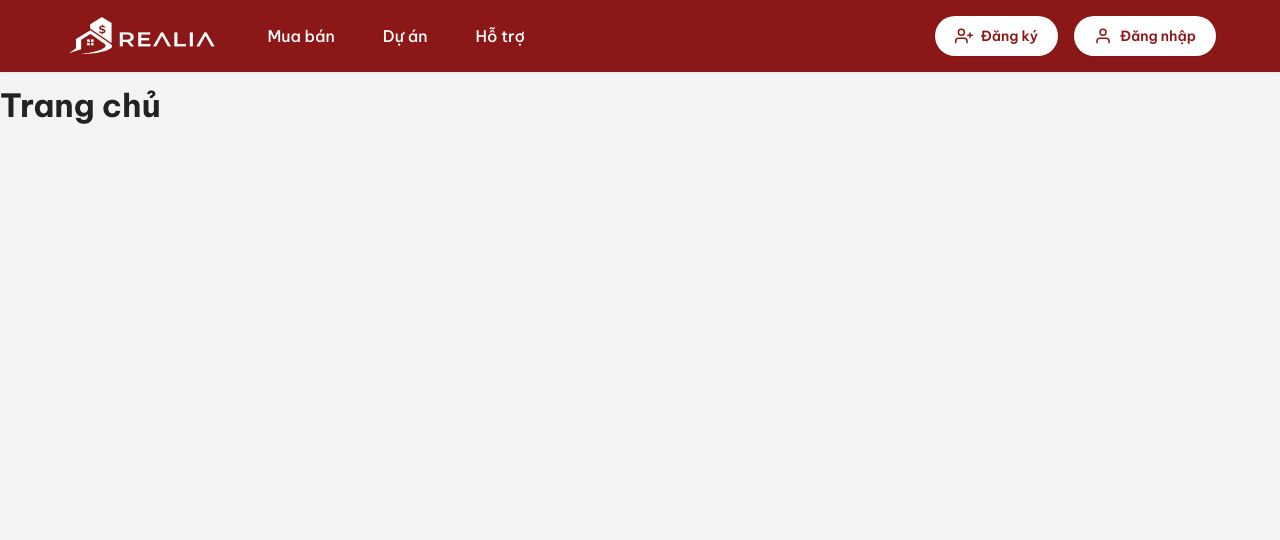
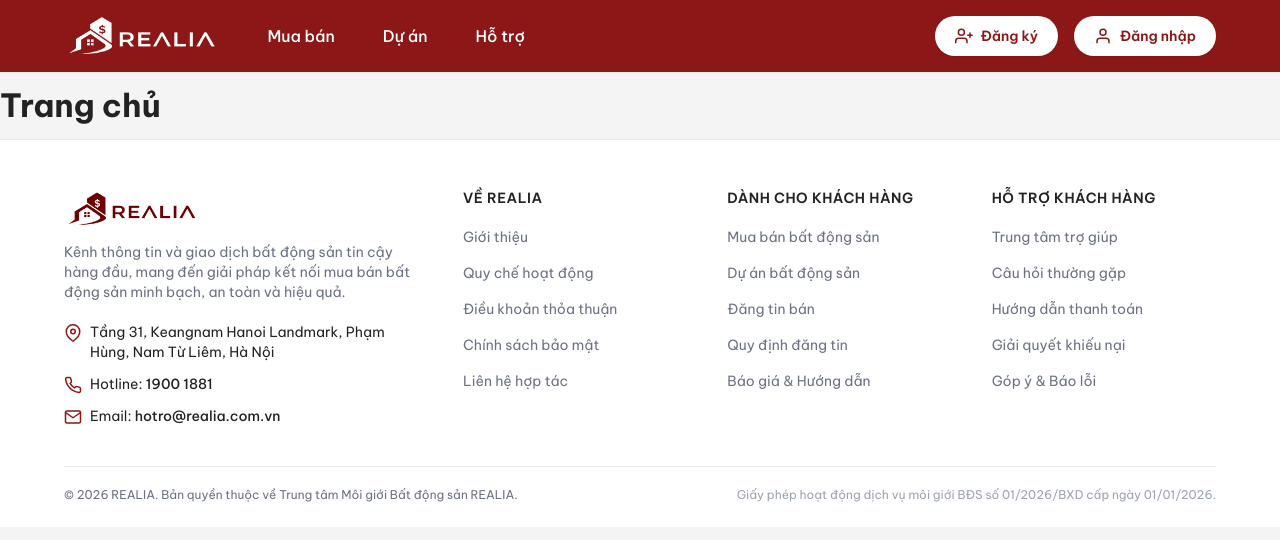
Before and after one commit to CodeGym-mockup-gr5/bds-frontend-reactjs, a React (Vite) app: page / in a window 1280 px wide. Shown: the top 540 px of the page. Built offline with nearby package versions, Linux system fonts and the light colour scheme; no server answers.

Commit message:
feat: implement desktop footer component #10

```diff
--- a/src/features/shared/layout/Footer.jsx
+++ b/src/features/shared/layout/Footer.jsx
@@ -1,3 +1,109 @@
+import { Link } from 'react-router-dom';
+import logoColor from '../../../assets/images/logo-color.png';
+import { THONG_TIN_LIEN_HE, COT_LIEN_KET, THONG_TIN_BAN_QUYEN } from './constants/footerData';
+import styles from './Footer.module.css';
+
 export default function Footer() {
-  return <footer />;
+  return (
+    <footer className={styles.footer}>
+      <div className={styles.container}>
+        <div className={styles.topSection}>
+          <div className={styles.brandColumn}>
+            <Link to="/" className={styles.logoLink} aria-label="REALIA - Về trang chủ">
+              <img src={logoColor} alt="REALIA" className={styles.logoImage} />
+            </Link>
+            <p className={styles.description}>{THONG_TIN_LIEN_HE.moTa}</p>
+
+            <ul className={styles.contactList}>
+              <li className={styles.contactItem}>
+                <svg
+                  className={styles.contactIcon}
+                  viewBox="0 0 24 24"
+                  fill="none"
+                  stroke="currentColor"
+                  strokeWidth="2"
+                  strokeLinecap="round"
+                  strokeLinejoin="round"
+                  aria-hidden="true"
+                >
+                  <path d="M21 10c0 7-9 13-9 13s-9-6-9-13a9 9 0 0 1 18 0z" />
+                  <circle cx="12" cy="10" r="3" />
+                </svg>
+                <span>{THONG_TIN_LIEN_HE.diaChi}</span>
+              </li>
+
+              <li className={styles.contactItem}>
+                <svg
+                  className={styles.contactIcon}
+                  viewBox="0 0 24 24"
+                  fill="none"
+                  stroke="currentColor"
+                  strokeWidth="2"
+                  strokeLinecap="round"
+                  strokeLinejoin="round"
+                  aria-hidden="true"
+                >
+                  <path d="M22 16.92v3a2 2 0 0 1-2.18 2 19.79 19.79 0 0 1-8.63-3.07 19.5 19.5 0 0 1-6-6 19.79 19.79 0 0 1-3.07-8.67A2 2 0 0 1 4.11 2h3a2 2 0 0 1 2 1.72 12.84 12.84 0 0 0 .7 2.81 2 2 0 0 1-.45 2.11L8.09 9.91a16 16 0 0 0 6 6l1.27-1.27a2 2 0 0 1 2.11-.45 12.84 12.84 0 0 0 2.81.7A2 2 0 0 1 22 16.92z" />
+                </svg>
+                <span>
+                  Hotline:{' '}
+                  <a href={THONG_TIN_LIEN_HE.hotlineHref} className={styles.contactLink}>
+                    {THONG_TIN_LIEN_HE.hotline}
+                  </a>
+                </span>
+              </li>
+
+              <li className={styles.contactItem}>
+                <svg
+                  className={styles.contactIcon}
+                  viewBox="0 0 24 24"
+                  fill="none"
+                  stroke="currentColor"
+                  strokeWidth="2"
+                  strokeLinecap="round"
+                  strokeLinejoin="round"
+                  aria-hidden="true"
+                >
+                  <path d="M4 4h16c1.1 0 2 .9 2 2v12c0 1.1-.9 2-2 2H4c-1.1 0-2-.9-2-2V6c0-1.1.9-2 2-2z" />
+                  <polyline points="22,6 12,13 2,6" />
+                </svg>
+                <span>
+                  Email:{' '}
+                  <a href={THONG_TIN_LIEN_HE.emailHref} className={styles.contactLink}>
+                    {THONG_TIN_LIEN_HE.email}
+                  </a>
+                </span>
+              </li>
+            </ul>
+          </div>
+
+          {COT_LIEN_KET.map((cot) => (
+            <div key={cot.id} className={styles.linksColumn}>
+              <h3 className={styles.columnHeading}>{cot.tieuDe}</h3>
+              <ul className={styles.linkList}>
+                {cot.danhSach.map((item) => (
+                  <li key={item.id} className={styles.linkItem}>
+                    {item.noiBo ? (
+                      <Link to={item.duongDan} className={styles.navLink}>
+                        {item.nhan}
+                      </Link>
+                    ) : (
+                      <a href={item.duongDan} className={styles.navLink}>
+                        {item.nhan}
+                      </a>
+                    )}
+                  </li>
+                ))}
+              </ul>
+            </div>
+          ))}
+        </div>
+
+        <div className={styles.bottomSection}>
+          <p className={styles.copyrightText}>{THONG_TIN_BAN_QUYEN.banQuyen}</p>
+          <p className={styles.noteText}>{THONG_TIN_BAN_QUYEN.ghiChu}</p>
+        </div>
+      </div>
+    </footer>
+  );
 }
--- /dev/null
+++ b/src/features/shared/layout/Footer.module.css
@@ -0,0 +1,173 @@
+.footer {
+  background-color: var(--color-white);
+  border-top: 1px solid var(--color-neutral-200);
+  font-family: var(--font-family-base);
+  color: var(--color-neutral-900);
+  margin-top: auto;
+}
+
+.container {
+  max-width: 1200px;
+  margin: 0 auto;
+  padding: var(--space-48) var(--space-24) var(--space-24);
+}
+
+.topSection {
+  display: grid;
+  grid-template-columns: 1.6fr 1fr 1fr 1fr;
+  gap: var(--space-40);
+}
+
+.brandColumn {
+  display: flex;
+  flex-direction: column;
+  gap: var(--space-12);
+}
+
+.logoLink {
+  display: inline-flex;
+  align-items: center;
+  align-self: flex-start;
+  border-radius: var(--radius-md);
+  outline: none;
+  transition: opacity 0.15s ease;
+}
+
+.logoLink:hover {
+  opacity: 0.9;
+}
+
+.logoLink:focus-visible {
+  outline: 2px solid var(--color-primary-600);
+  outline-offset: 4px;
+}
+
+.logoImage {
+  height: 42px;
+  width: auto;
+  object-fit: contain;
+}
+
+.description {
+  margin: 0;
+  font-size: var(--text-body-size);
+  line-height: var(--text-body-line-height);
+  color: var(--color-neutral-600);
+}
+
+.contactList {
+  list-style: none;
+  margin: var(--space-8) 0 0;
+  padding: 0;
+  display: flex;
+  flex-direction: column;
+  gap: var(--space-12);
+}
+
+.contactItem {
+  display: flex;
+  align-items: flex-start;
+  gap: var(--space-8);
+  font-size: var(--text-body-size);
+  line-height: var(--text-body-line-height);
+  color: var(--color-neutral-900);
+}
+
+.contactIcon {
+  width: 18px;
+  height: 18px;
+  color: var(--color-primary-600);
+  flex-shrink: 0;
+  margin-top: 2px;
+}
+
+.contactLink {
+  color: var(--color-neutral-900);
+  text-decoration: none;
+  font-weight: 500;
+  transition: color 0.15s ease;
+  border-radius: var(--radius-sm);
+}
+
+.contactLink:hover {
+  color: var(--color-primary-600);
+}
+
+.contactLink:focus-visible {
+  outline: 2px solid var(--color-primary-600);
+  outline-offset: 2px;
+}
+
+.linksColumn {
+  display: flex;
+  flex-direction: column;
+}
+
+.columnHeading {
+  margin: 0 0 var(--space-16);
+  font-size: var(--text-label-size);
+  line-height: var(--text-label-line-height);
+  font-weight: 600;
+  color: var(--color-neutral-900);
+  text-transform: uppercase;
+  letter-spacing: 0.5px;
+}
+
+.linkList {
+  list-style: none;
+  margin: 0;
+  padding: 0;
+  display: flex;
+  flex-direction: column;
+  gap: var(--space-12);
+}
+
+.linkItem {
+  margin: 0;
+}
+
+.navLink {
+  display: inline-block;
+  font-size: var(--text-body-size);
+  line-height: var(--text-body-line-height);
+  color: var(--color-neutral-600);
+  text-decoration: none;
+  transition:
+    color 0.15s ease,
+    transform 0.15s ease;
+  border-radius: var(--radius-sm);
+}
+
+.navLink:hover {
+  color: var(--color-primary-600);
+  transform: translateX(2px);
+}
+
+.navLink:focus-visible {
+  outline: 2px solid var(--color-primary-600);
+  outline-offset: 2px;
+}
+
+.bottomSection {
+  margin-top: var(--space-40);
+  padding-top: var(--space-20);
+  border-top: 1px solid var(--color-neutral-200);
+  display: flex;
+  align-items: center;
+  justify-content: space-between;
+  gap: var(--space-16);
+}
+
+.copyrightText {
+  margin: 0;
+  font-size: var(--text-caption-size);
+  line-height: var(--text-caption-line-height);
+  color: var(--color-neutral-600);
+}
+
+.noteText {
+  margin: 0;
+  font-size: var(--text-caption-size);
+  line-height: var(--text-caption-line-height);
+  color: var(--color-neutral-400);
+}
--- /dev/null
+++ b/src/features/shared/layout/constants/footerData.js
@@ -0,0 +1,50 @@
+export const THONG_TIN_LIEN_HE = {
+  ten: 'Trung tâm Môi giới Bất động sản REALIA',
+  moTa: 'Kênh thông tin và giao dịch bất động sản tin cậy hàng đầu, mang đến giải pháp kết nối mua bán bất động sản minh bạch, an toàn và hiệu quả.',
+  diaChi: 'Tầng 31, Keangnam Hanoi Landmark, Phạm Hùng, Nam Từ Liêm, Hà Nội',
+  hotline: '1900 1881',
+  hotlineHref: 'tel:19001881',
+  email: 'hotro@realia.com.vn',
+  emailHref: 'mailto:hotro@realia.com.vn',
+};
+
+export const COT_LIEN_KET = [
+  {
+    id: 've-realia',
+    tieuDe: 'Về REALIA',
+    danhSach: [
+      { id: 'gioi-thieu', nhan: 'Giới thiệu', duongDan: '#gioi-thieu' },
+      { id: 'quy-che', nhan: 'Quy chế hoạt động', duongDan: '#quy-che-hoat-dong' },
+      { id: 'dieu-khoan', nhan: 'Điều khoản thỏa thuận', duongDan: '#dieu-khoan' },
+      { id: 'bao-mat', nhan: 'Chính sách bảo mật', duongDan: '#chinh-sach-bao-mat' },
+      { id: 'lien-he', nhan: 'Liên hệ hợp tác', duongDan: '#lien-he' },
+    ],
+  },
+  {
+    id: 'danh-cho-khach-hang',
+    tieuDe: 'Dành cho khách hàng',
+    danhSach: [
+      { id: 'mua-ban', nhan: 'Mua bán bất động sản', duongDan: '/bat-dong-san', noiBo: true },
+      { id: 'du-an', nhan: 'Dự án bất động sản', duongDan: '/du-an', noiBo: true },
+      { id: 'dang-tin', nhan: 'Đăng tin bán', duongDan: '/dang-tin', noiBo: true },
+      { id: 'quy-dinh', nhan: 'Quy định đăng tin', duongDan: '#quy-dinh-dang-tin' },
+      { id: 'huong-dan', nhan: 'Báo giá & Hướng dẫn', duongDan: '#huong-dan' },
+    ],
+  },
+  {
+    id: 'ho-tro',
+    tieuDe: 'Hỗ trợ khách hàng',
+    danhSach: [
+      { id: 'trung-tam-ho-tro', nhan: 'Trung tâm trợ giúp', duongDan: '/ho-tro', noiBo: true },
+      { id: 'faq', nhan: 'Câu hỏi thường gặp', duongDan: '#cau-hoi-thuong-gap' },
+      { id: 'thanh-toan', nhan: 'Hướng dẫn thanh toán', duongDan: '#thanh-toan' },
+      { id: 'khieu-nai', nhan: 'Giải quyết khiếu nại', duongDan: '#giai-quyet-khieu-nai' },
+      { id: 'gop-y', nhan: 'Góp ý & Báo lỗi', duongDan: '#gop-y-bao-loi' },
+    ],
+  },
+];
+
+export const THONG_TIN_BAN_QUYEN = {
+  banQuyen: '© 2026 REALIA. Bản quyền thuộc về Trung tâm Môi giới Bất động sản REALIA.',
+  ghiChu: 'Giấy phép hoạt động dịch vụ môi giới BĐS số 01/2026/BXD cấp ngày 01/01/2026.',
+};
```
